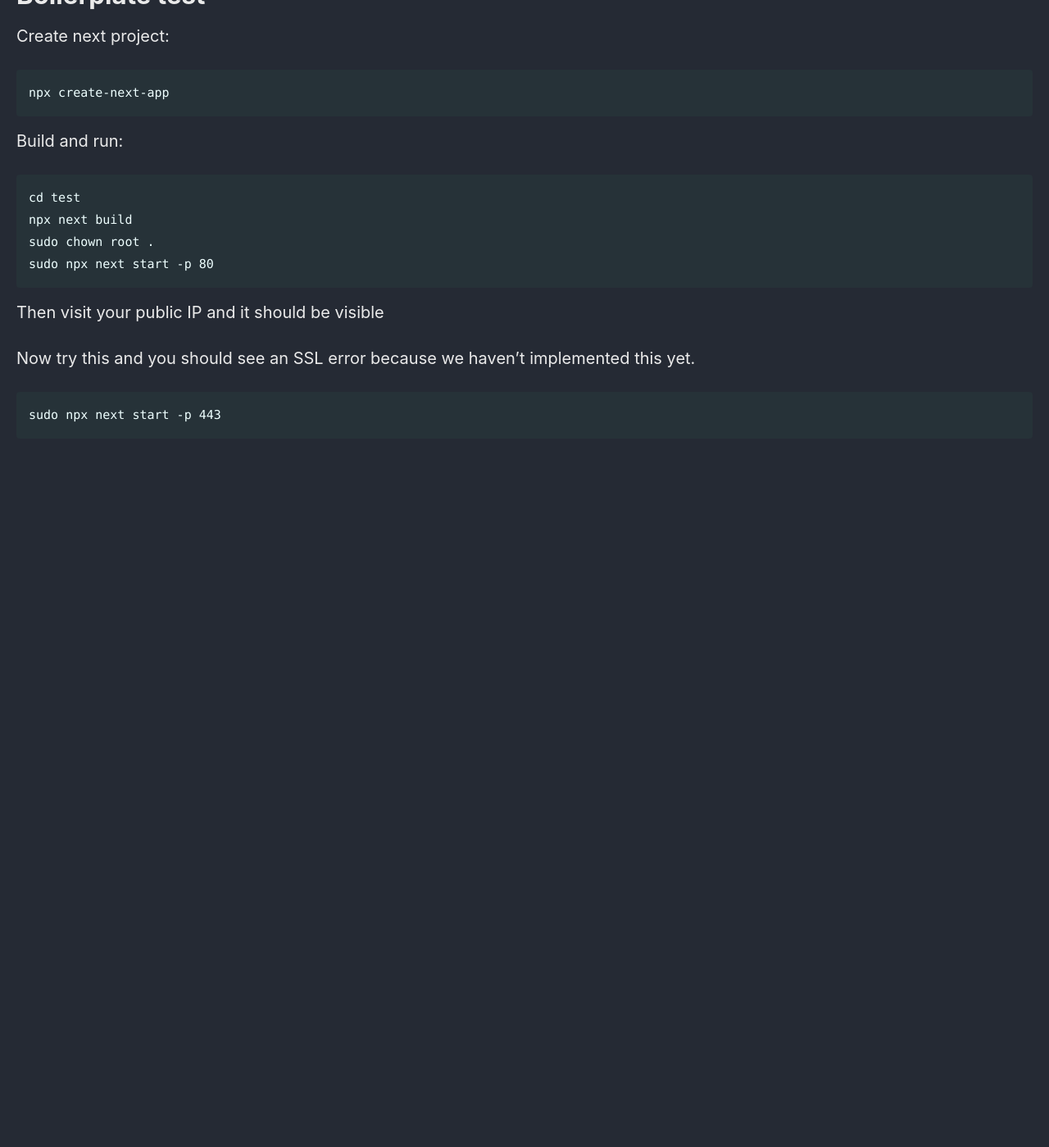
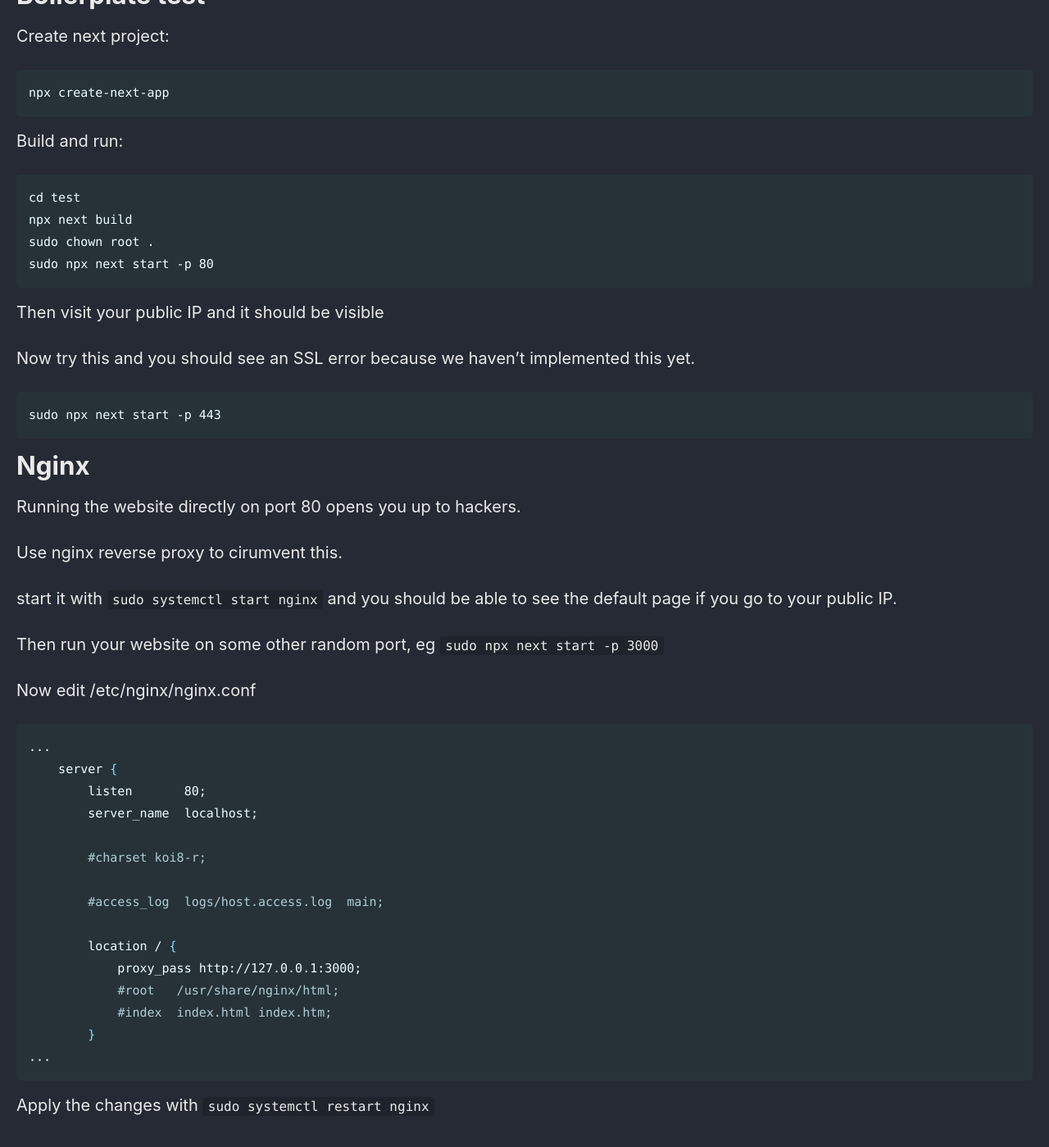
Before and after one commit to Connor-McCartney/Connor-McCartney.github.io, a Jekyll site: the page built from _pages/misc/ecommerce.md, in a window 1280 px wide and 1400 px high, scrolled down 790 px. Shown: the whole window at 82% size. Built offline with Jekyll 4.4.1, drawn with Linux system fonts in a browser that asks for light colours; cached includes are drawn as plain includes; our own code applies the rules of GitHub Pages for plain Markdown files; before the commit the page ends 1370 px from its top, so only the background shows below that.

Commit message:
Update ecommerce.md

````diff
--- a/_pages/misc/ecommerce.md
+++ b/_pages/misc/ecommerce.md
@@ -44,3 +44,35 @@ Now try this and you should see an SSL error because we haven't implemented this
 ```
 sudo npx next start -p 443
 ```
+
+# Nginx
+
+Running the website directly on port 80 opens you up to hackers.
+
+Use nginx reverse proxy to cirumvent this.
+
+start it with `sudo systemctl start nginx` and you should be able to see the default page if you go to your public IP.
+
+Then run your website on some other random port, eg `sudo npx next start -p 3000`
+
+Now edit /etc/nginx/nginx.conf
+
+```bash
+...
+    server {
+        listen       80;
+        server_name  localhost;
+
+        #charset koi8-r;
+
+        #access_log  logs/host.access.log  main;
+
+        location / {
+            proxy_pass http://127.0.0.1:3000;
+            #root   /usr/share/nginx/html;
+            #index  index.html index.htm;
+        }
+...
+```
+
+Apply the changes with `sudo systemctl restart nginx`
````
